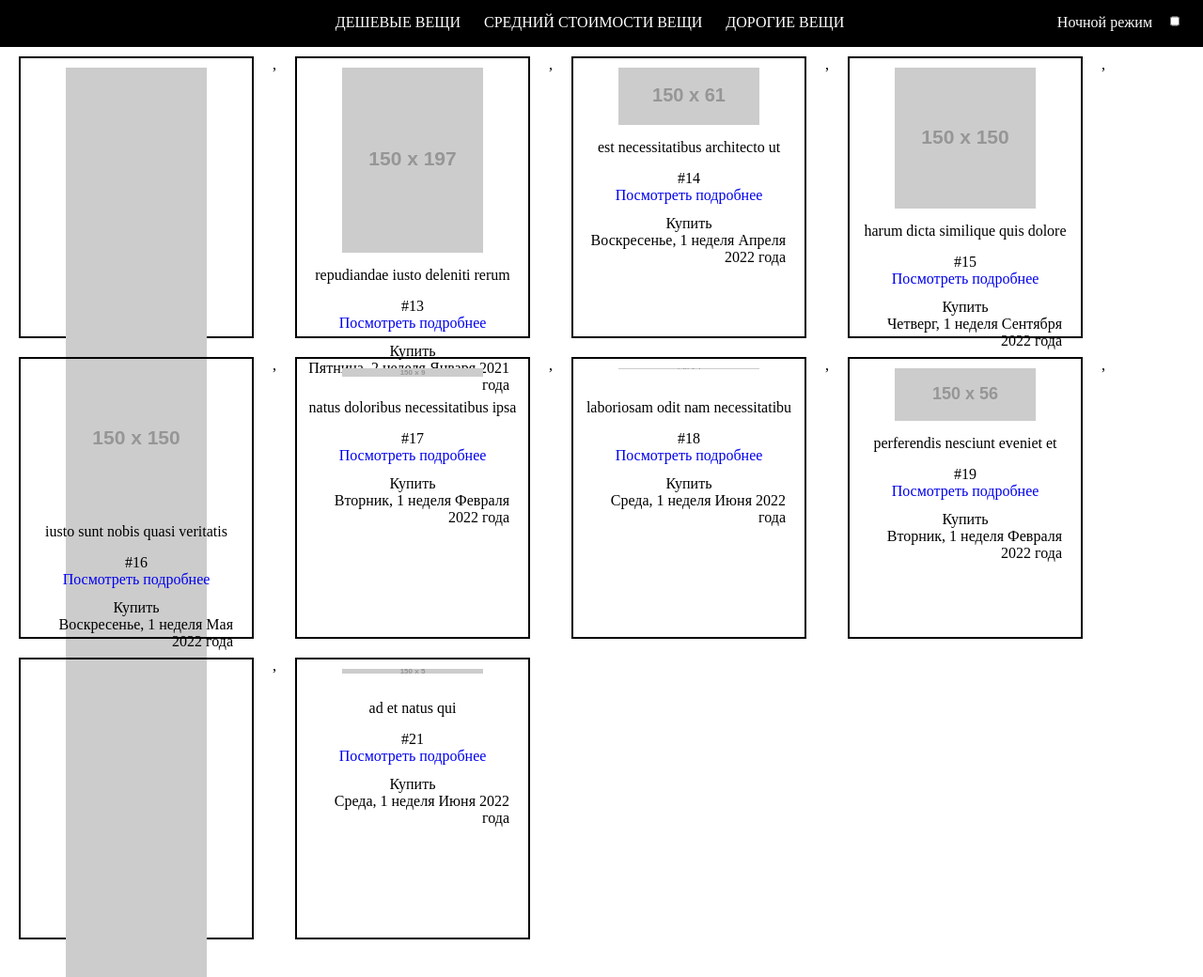
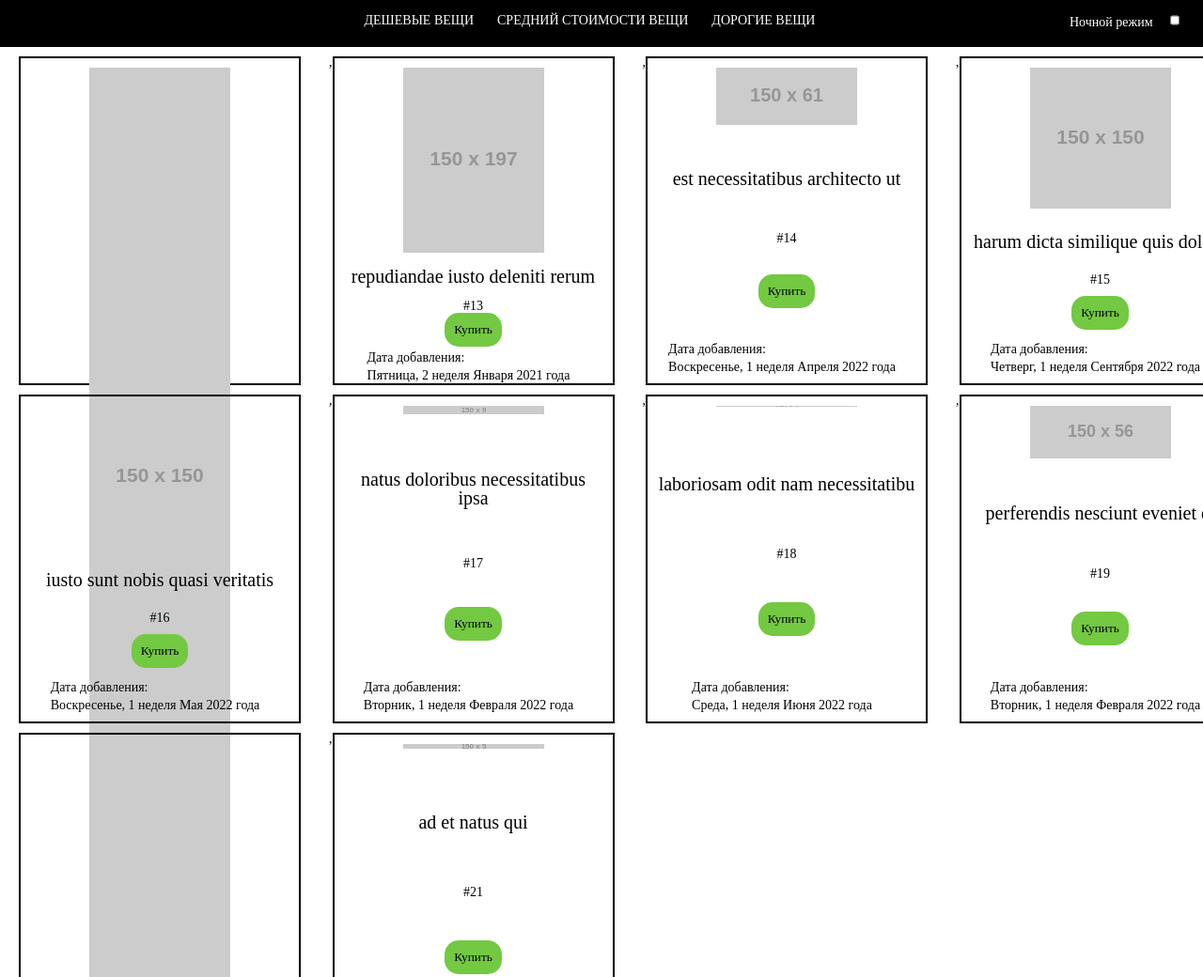
Before and after one commit to ARH2004/test-task-digital.design, a plain HTML site: page index.html in a window 1280 px wide. Shown: the top 1040 px of the page at 94% size. Drawn offline with Linux system fonts and the light colour scheme; placeholder pictures from the web are drawn by us.

Commit message:
feat: refactoring style cards

```diff
--- a/src/js/index.js
+++ b/src/js/index.js
@@ -41,7 +41,6 @@ function getDayInfo(dateString) {
   return `${dayOfWeek}, ${weekNumber} неделя ${monthName} ${yearNumber} года`;
 }
 
-
 function onChoseTypeGoods() {
   for (let item of items) {
     item.onclick = () => onShowGoods(item.getAttribute("name"));
@@ -55,13 +54,19 @@ function onShowGoods(type) {
     ({ id, title, img, url, date }) =>
       `<div class="goods__item">
             <div class="goods__info">
-            	<img src=${img} alt=${title} />
-            	<div class="goods__item__title">${title}</div> #${id}
-            	<a target='_blank' href=${url}>Посмотреть подробнее</a>
+							<div class="goods__img">
+            		<img src=${img} alt=${title} />
+							</div>
+            	<h3 class="goods__item__title">${title}</h3> #${id}
             	<div class="goods__buy">
               	<button>Купить</button>
             	</div>
-            	<div class="goods__date">${getDayInfo(date)}</div>
+            	<div class="goods__date">
+								<p class="goods_date-update">Дата добавления:</p>
+								<p>
+									${getDayInfo(date)}
+								</p>
+							</div>
            </div>
         </div>`
   ));
--- a/src/style/index.css
+++ b/src/style/index.css
@@ -21,26 +21,29 @@
 
 .goods___list {
 	display: flex;
-  justify-content: flex-start;
-  grid-gap: 20px;
 	flex-wrap: wrap;
 	padding: 60px 20px 0px 20px;
 	margin-bottom: 55px;
 }
 
-.goods__item {
+/** **/
+/* .goods__item {
+
+} */
+.goods__info {
+	text-align: center;
 	display: flex;
 	flex-direction: column;
 	justify-content: space-between;
 	padding: 10px;
-  width: 250px;
-  height: 300px;
+	width: 300px;
+	height: 350px;
 	border: 2px solid black;
+	align-items: center;
+	margin-bottom: 10px;
+	margin-right: 30px;
 }
 
-.goods__info {
-  text-align: center;
-}
 .goods__info a {
 	display: block;
 	margin-bottom: 12px;
@@ -48,12 +51,27 @@
 
 .goods__item__title {
 	margin: 15px 0px;
+	font-size: 20px;
+}
+
+.goods_date-update {
+	text-align: start;
+	margin: 5px 0;
 }
 
 .goods__date {
-  text-align: end;
 	padding-right: 10px;
 }
+
+.goods__buy {
+	border: 2px green;
+	border-radius: 15px;
+	padding: 10px;
+	background-color: rgb(115, 201, 65);
+	max-width: 100px;
+}
+
+/*  */
 
 /*  */
 
@@ -78,6 +96,7 @@
 .night__mode {
 	width: 10px;
 }
+
 header {
 	position: relative;
 }
@@ -93,6 +112,7 @@ header {
 	margin-right: 15px;
 	color: white;
 }
+
 /* modal */
 
 .modal {
--- a/src/style/reset.css
+++ b/src/style/reset.css
@@ -1,49 +1,82 @@
+/*Обнуление стилей*/
 * {
-  padding: 0px;
-  margin: 0px;
-  border: none;
+	padding: 0;
+	margin: 0;
+	border: 0;
 }
 
 *,
-*::before,
-*::after {
-  box-sizing: border-box;
+*:before,
+*:after {
+	-moz-box-sizing: border-box;
+	-webkit-box-sizing: border-box;
+	box-sizing: border-box;
 }
 
 :focus,
 :active {
-  outline: none;
+	outline: none;
 }
 
 a:focus,
 a:active {
-  outline: none;
+	outline: none;
 }
 
-/* Links */
+nav,
+footer,
+header,
+aside {
+	display: block;
+}
+
+html,
+body {
+	height: 100%;
+	width: 100%;
+	font-size: 100%;
+	line-height: 1;
+	font-size: 14px;
+	-ms-text-size-adjust: 100%;
+	-moz-text-size-adjust: 100%;
+	-webkit-text-size-adjust: 100%;
+}
+
+input,
+button,
+textarea {
+	font-family: inherit;
+	background: none;
+}
+
+input::-ms-clear {
+	display: none;
+}
+
+button {
+	cursor: pointer;
+}
+
+button::-moz-focus-inner {
+	padding: 0;
+	border: 0;
+}
 
 a,
-a:link,
 a:visited {
-  /* color: inherit; */
-  text-decoration: none;
-  /* display: inline-block; */
+	text-decoration: none;
 }
 
 a:hover {
-  /* color: inherit; */
-  text-decoration: none;
+	text-decoration: none;
 }
 
-/* Common */
+ul li {
+	list-style: none;
+}
 
-aside,
-nav,
-footer,
-header,
-section,
-main {
-  display: block;
+img {
+	vertical-align: top;
 }
 
 h1,
@@ -51,63 +84,9 @@ h2,
 h3,
 h4,
 h5,
-h6,
-p {
-  font-size: inherit;
-  font-weight: inherit;
+h6 {
+	font-size: inherit;
+	font-weight: inherit;
 }
 
-ul,
-ul li {
-  list-style: none;
-}
-
-img {
-  vertical-align: top;
-}
-
-img,
-svg {
-  max-width: 100%;
-  height: auto;
-}
-
-address {
-  font-style: normal;
-}
-
-/* Form */
-
-input,
-textarea,
-button,
-select {
-  font-family: inherit;
-  font-size: inherit;
-  color: inherit;
-}
-
-input::-ms-clear {
-  display: none;
-}
-
-button,
-input[type="submit"] {
-  display: inline-block;
-  box-shadow: none;
-  background-color: transparent;
-  background: none;
-  cursor: pointer;
-}
-
-input:focus,
-input:active,
-button:focus,
-button:active {
-  outline: none;
-}
-
-button::-moz-focus-inner {
-  padding: 0;
-  border: 0;
-}
+/*-------------------------------------------*/
```
Lines whose indentation alone changed are shown as unchanged.
